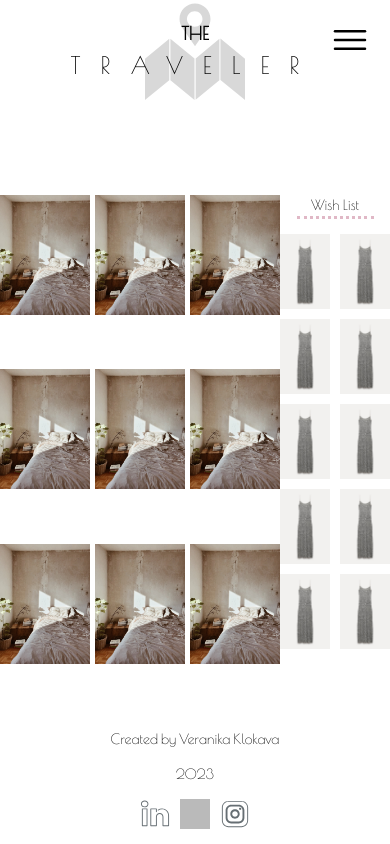
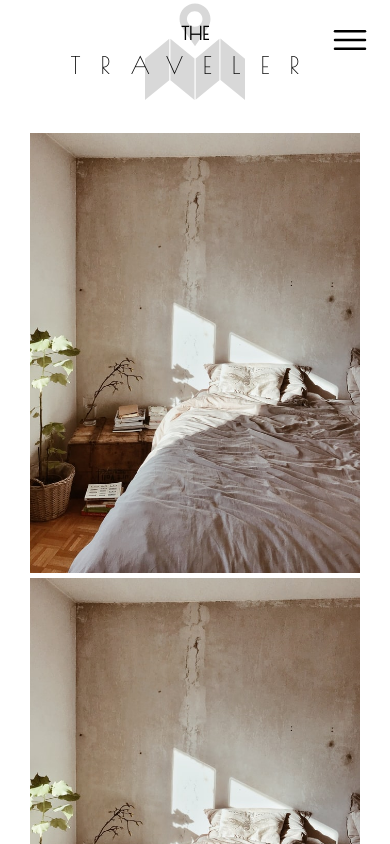
Before and after one commit to NikaKlokava/blog-strapi, a Next.js app in the folder frontend/: page /insta-aesthetics in a window 390 px wide. Shown: the top 844 px of the page. Built offline with nearby package versions, Linux system fonts and the light colour scheme; grey boxes are pictures that could not be loaded.

Commit message:
feat: add mobile and laptop adaptation for other pages

```diff
--- a/frontend/app/insta-aesthetics/styles.module.css
+++ b/frontend/app/insta-aesthetics/styles.module.css
@@ -52,3 +52,25 @@
   z-index: 5;
   padding: 10px;
 }
+
+@media screen and (max-width: 1000px) {
+  .insta_posts_container {
+    grid-template-columns: repeat(2, minmax(50px, 350px));
+  }
+}
+
+@media screen and (max-width: 850px) {
+  .container {
+    grid-template-columns: 1fr;
+    padding: 30px;
+  }
+}
+
+@media screen and (max-width: 650px) {
+  .insta_posts_container {
+    width: 100%;
+    grid-template-columns: repeat(1, minmax(50px, 350px));
+  }
+
+
+}
--- a/frontend/app/styles.module.css
+++ b/frontend/app/styles.module.css
@@ -24,6 +24,8 @@
   .home_container {
     display: flex;
     flex-direction: column;
+    align-items: center;
+    justify-content: center;
   }
 }
 
@@ -35,9 +37,7 @@
   .posts_container {
     display: flex;
     flex-direction: column;
-    row-gap: 15px;
-    align-items: center;
-    justify-content: center;
+    max-width: 80%;
   }
 }
 
@@ -45,4 +45,8 @@
   .home_container {
     padding-bottom: 20px;
   }
+
+  .posts_container {
+    max-width: 100%;
+  }
 }
--- a/frontend/app/the-best/styles.module.css
+++ b/frontend/app/the-best/styles.module.css
@@ -12,3 +12,19 @@
   align-items: center;
   gap: 10px;
 }
+
+@media screen and (max-width: 1100px) {
+  .container {
+    grid-template-columns: repeat(2, minmax(100px, 350px));
+  }
+}
+
+@media screen and (max-width: 750px) {
+  .wrapper {
+    padding: 30px;
+  }
+
+  .container {
+    grid-template-columns: repeat(1, minmax(100px, 350px));
+  }
+}
```
Also changed, not shown: frontend/app/components/post-item/Post.module.css (+0 -10 lines).
